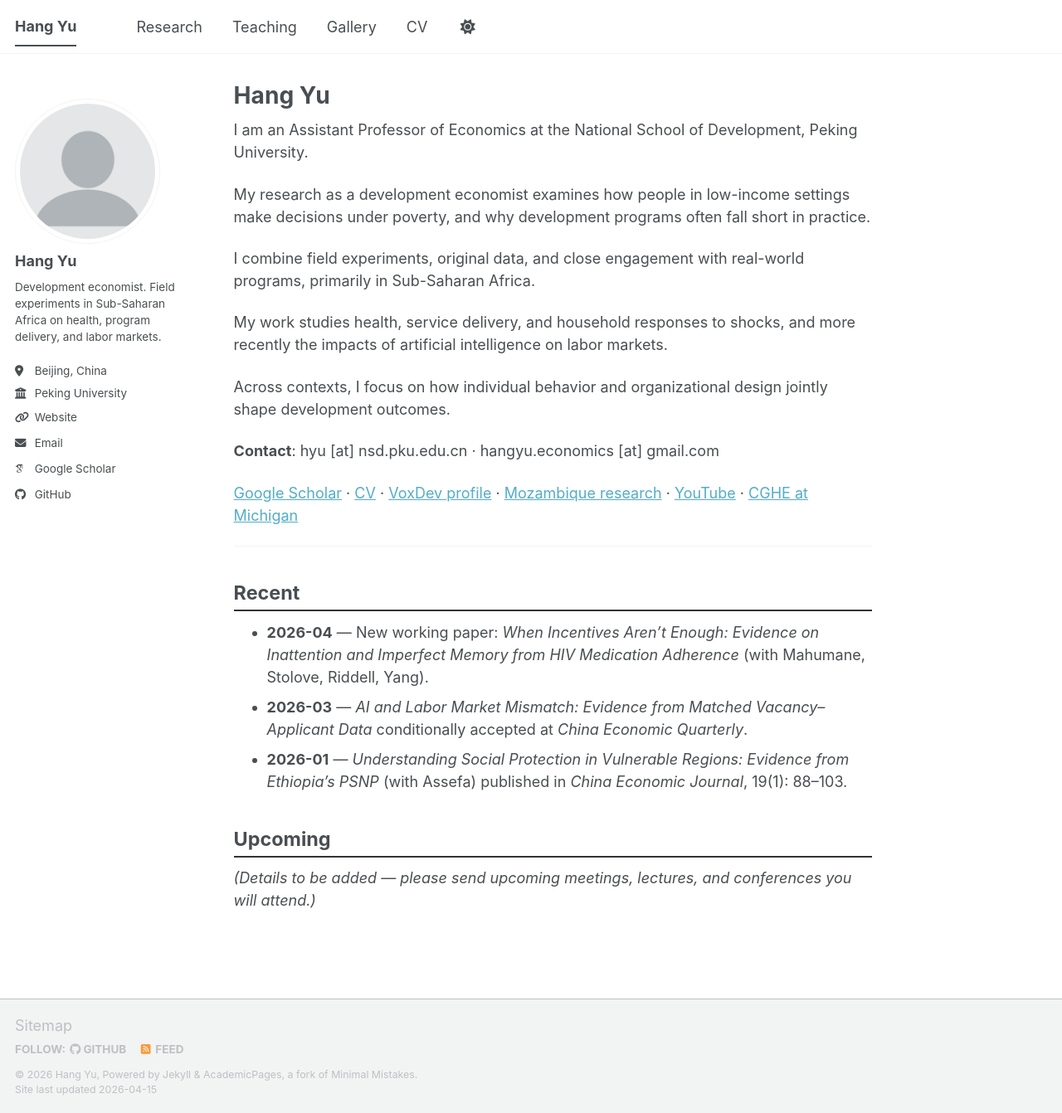
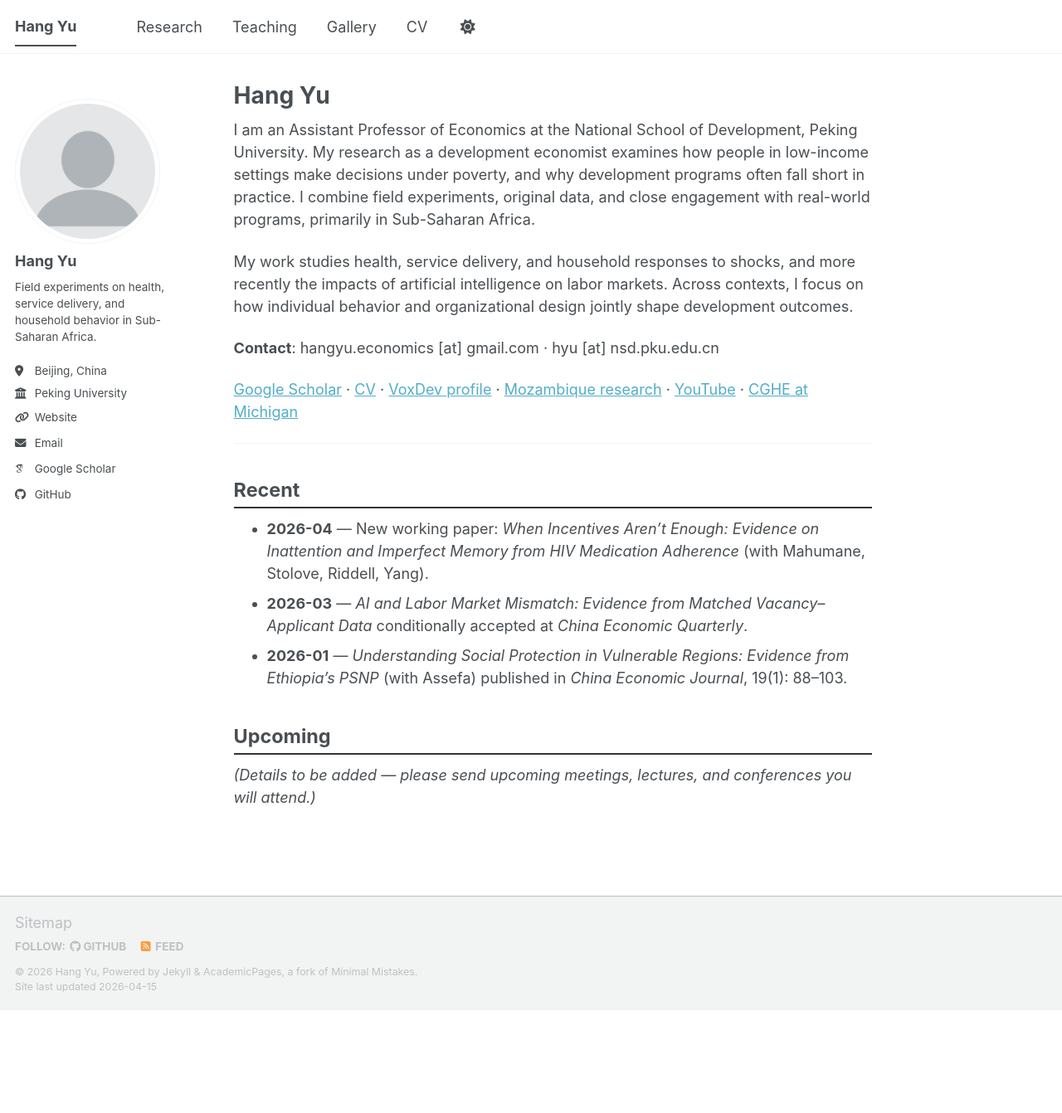
Before and after one commit to econhangyu/econhangyu.github.io, a Jekyll site: the page built from _pages/about.md, in a window 1280 px wide and 1342 px high. Shown: the whole window at 83% size. Built offline with Jekyll 4.4.1, drawn with Linux system fonts in a browser that asks for light colours; some web fonts are replaced; a script bundle is joined from its source files by our own code; library files that are not in the unit come from our copies.

Commit message:
Fix sidebar: correct Scholar URL, refine bio, point web link to build URL
- googlescholar was still the template default (PS_CX0AAAAA). Replace
  with Hang Yu's actual Scholar ID (gv2LKkoAAAAJ).
- Rewrite the sidebar bio to be concrete in one short sentence:
  field experiments on health, service delivery, and household behavior
  in Sub-Saharan Africa.
- The "web" icon's uri pointed at econhangyu.com, which currently still
  resolves to the old Google Site (DNS hasn't been flipped). Point at
  econhangyu.github.io for now so the link is usable; switch back to
  econhangyu.com after the DNS migration.
- Also pick up the local edit to about.md from the IDE (homepage bio
  collapsed into two paragraphs, contact line reordered).

```diff
--- a/_config.yml
+++ b/_config.yml
@@ -25,16 +25,16 @@
   avatar           : "profile.png"
   name             : "Hang Yu"
   pronouns         :
-  bio              : "Development economist. Field experiments in Sub-Saharan Africa on health, program delivery, and labor markets."
+  bio              : "Field experiments on health, service delivery, and household behavior in Sub-Saharan Africa."
   location         : "Beijing, China"
   employer         : "Peking University"
-  uri              : "https://econhangyu.com"
+  uri              : "https://econhangyu.github.io"
   email            : "hyu@nsd.pku.edu.cn"
 
   # Academic websites
   academia         :
   arxiv            :
-  googlescholar    : "https://scholar.google.com/citations?user=PS_CX0AAAAAJ"
+  googlescholar    : "https://scholar.google.com/citations?user=gv2LKkoAAAAJ"
   inspire-hep      :
   impactstory      :
   orcid            :
--- a/_pages/about.md
+++ b/_pages/about.md
@@ -7,17 +7,11 @@
   - /about.html
 ---
 
-I am an Assistant Professor of Economics at the National School of Development, Peking University.
+I am an Assistant Professor of Economics at the National School of Development, Peking University. My research as a development economist examines how people in low-income settings make decisions under poverty, and why development programs often fall short in practice. I combine field experiments, original data, and close engagement with real-world programs, primarily in Sub-Saharan Africa.
 
-My research as a development economist examines how people in low-income settings make decisions under poverty, and why development programs often fall short in practice.
+My work studies health, service delivery, and household responses to shocks, and more recently the impacts of artificial intelligence on labor markets. Across contexts, I focus on how individual behavior and organizational design jointly shape development outcomes.
 
-I combine field experiments, original data, and close engagement with real-world programs, primarily in Sub-Saharan Africa.
-
-My work studies health, service delivery, and household responses to shocks, and more recently the impacts of artificial intelligence on labor markets.
-
-Across contexts, I focus on how individual behavior and organizational design jointly shape development outcomes.
-
-**Contact**: hyu [at] nsd.pku.edu.cn  ·  hangyu.economics [at] gmail.com
+**Contact**: hangyu.economics [at] gmail.com  ·  hyu [at] nsd.pku.edu.cn
 
 [Google Scholar](https://scholar.google.com/citations?user=gv2LKkoAAAAJ) · [CV]({{ base_path }}/files/cv.docx) · [VoxDev profile](https://voxdev.org/hang-yu) · [Mozambique research](https://fordschool.umich.edu/mozambique-research) · [YouTube](https://www.youtube.com/channel/UCOrtvDVlCLuhPNCUs-xqAcQ) · [CGHE at Michigan](https://globalhealthequity.umich.edu/membership/members/yu)
 
```
